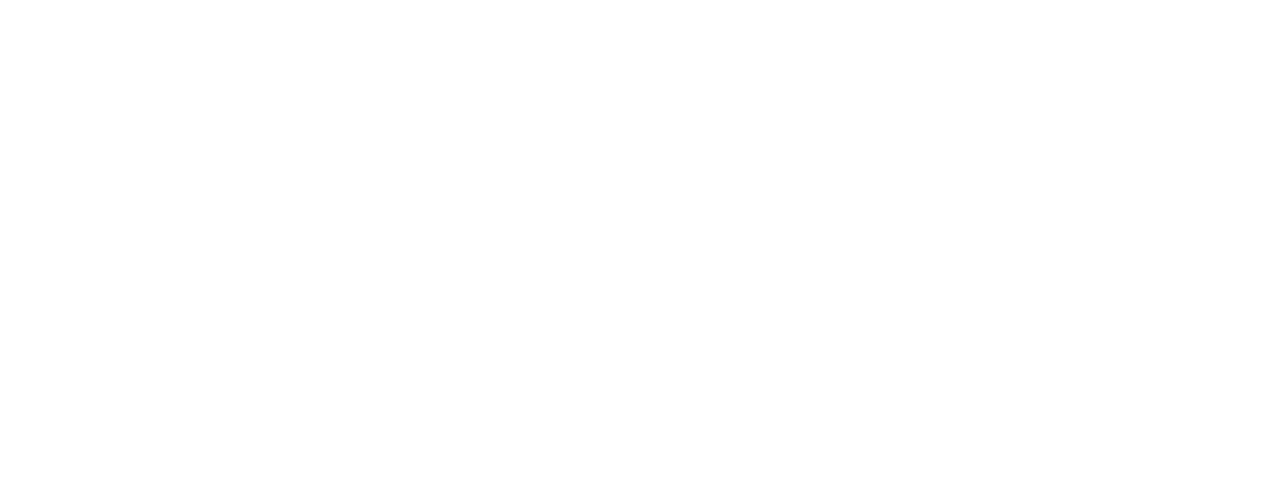
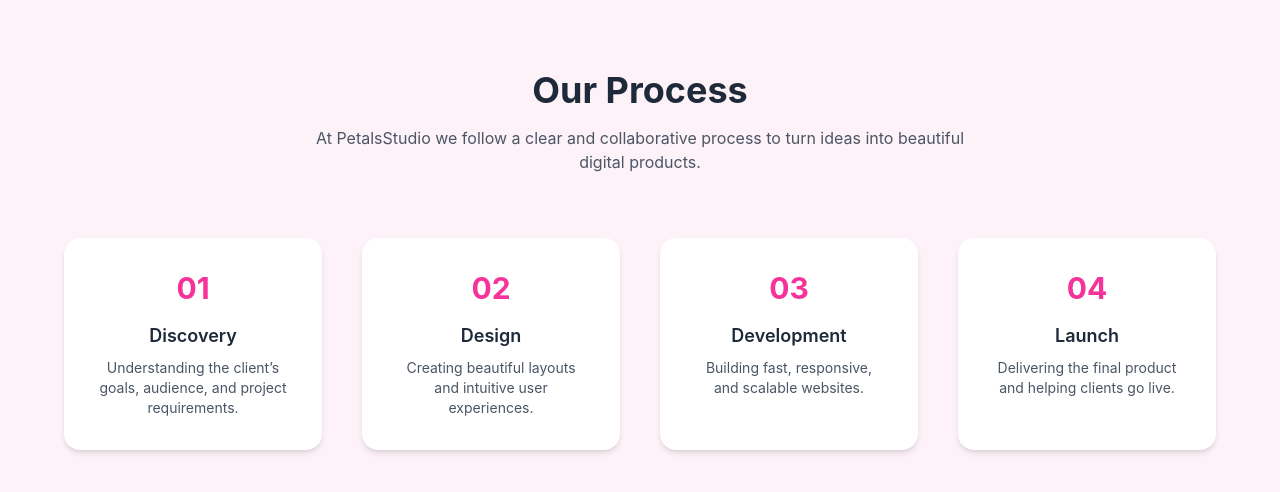
Before and after one commit to IlmaxRehman/petalsstudio-portfolio, a React (Vite) app: page / in a window 1280 px wide. Shown: the part 2918-3410 px from the top of the page. Before the commit the page ends 2908 px from the top, so only its background shows below. Built offline with nearby package versions, Linux system fonts and the light colour scheme.

Commit message:
Add agency workflow process section

```diff
--- a/src/App.jsx
+++ b/src/App.jsx
@@ -3,6 +3,7 @@
 import About from "./components/About";
 import Services from "./components/Services";
 import Projects from "./components/Projects";
+import Process from "./components/Process";
 function App(){
   return(
     <div>
@@ -12,6 +13,7 @@
       <About />
       <Services />
       <Projects />
+      <Process />
     </div>
   )
 }
--- a/src/components/Process.jsx
+++ b/src/components/Process.jsx
@@ -0,0 +1,96 @@
+function Process() {
+  return (
+    <section className="w-full py-20 px-16 bg-pink-50 dark:bg-gray-950">
+
+      {/* Heading */}
+      <div className="text-center mb-16">
+
+        <h2 className="text-4xl font-bold text-gray-800 dark:text-white mb-4">
+          Our Process
+        </h2>
+
+        <p className="text-gray-600 dark:text-gray-300 max-w-2xl mx-auto">
+          At PetalsStudio we follow a clear and collaborative process to turn
+          ideas into beautiful digital products.
+        </p>
+
+      </div>
+
+      {/* Steps */}
+      <div className="grid md:grid-cols-4 gap-10 text-center">
+
+        {/* Step 1 */}
+        <div className="bg-white dark:bg-gray-900 p-8 rounded-2xl shadow-md hover:shadow-xl transition">
+
+          <h3 className="text-3xl font-bold text-pink-500 mb-4">
+            01
+          </h3>
+
+          <h4 className="text-lg font-semibold text-gray-800 dark:text-white mb-2">
+            Discovery
+          </h4>
+
+          <p className="text-gray-600 dark:text-gray-300 text-sm">
+            Understanding the client’s goals, audience, and project requirements.
+          </p>
+
+        </div>
+
+        {/* Step 2 */}
+        <div className="bg-white dark:bg-gray-900 p-8 rounded-2xl shadow-md hover:shadow-xl transition">
+
+          <h3 className="text-3xl font-bold text-pink-500 mb-4">
+            02
+          </h3>
+
+          <h4 className="text-lg font-semibold text-gray-800 dark:text-white mb-2">
+            Design
+          </h4>
+
+          <p className="text-gray-600 dark:text-gray-300 text-sm">
+            Creating beautiful layouts and intuitive user experiences.
+          </p>
+
+        </div>
+
+        {/* Step 3 */}
+        <div className="bg-white dark:bg-gray-900 p-8 rounded-2xl shadow-md hover:shadow-xl transition">
+
+          <h3 className="text-3xl font-bold text-pink-500 mb-4">
+            03
+          </h3>
+
+          <h4 className="text-lg font-semibold text-gray-800 dark:text-white mb-2">
+            Development
+          </h4>
+
+          <p className="text-gray-600 dark:text-gray-300 text-sm">
+            Building fast, responsive, and scalable websites.
+          </p>
+
+        </div>
+
+        {/* Step 4 */}
+        <div className="bg-white dark:bg-gray-900 p-8 rounded-2xl shadow-md hover:shadow-xl transition">
+
+          <h3 className="text-3xl font-bold text-pink-500 mb-4">
+            04
+          </h3>
+
+          <h4 className="text-lg font-semibold text-gray-800 dark:text-white mb-2">
+            Launch
+          </h4>
+
+          <p className="text-gray-600 dark:text-gray-300 text-sm">
+            Delivering the final product and helping clients go live.
+          </p>
+
+        </div>
+
+      </div>
+
+    </section>
+  )
+}
+
+export default Process
```
